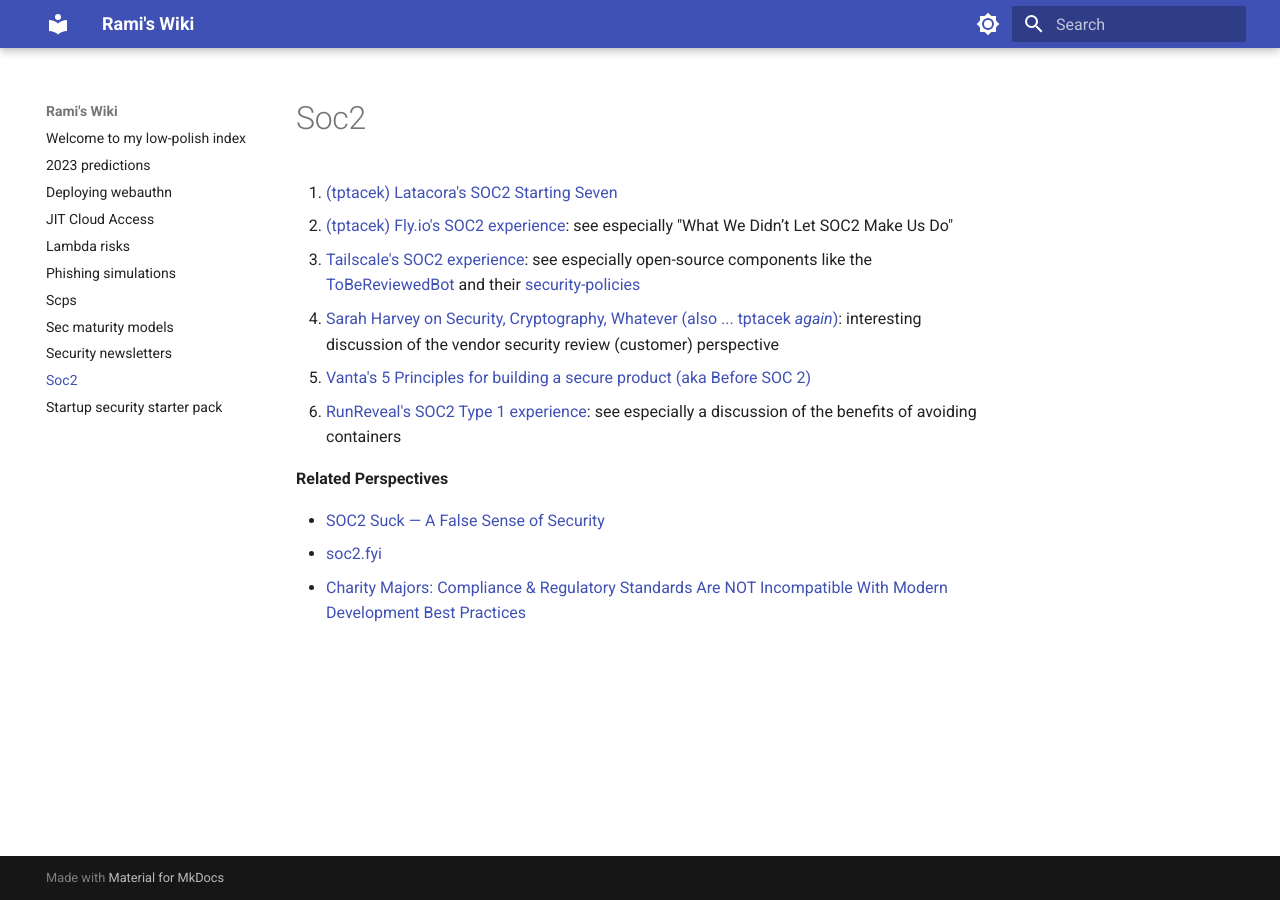
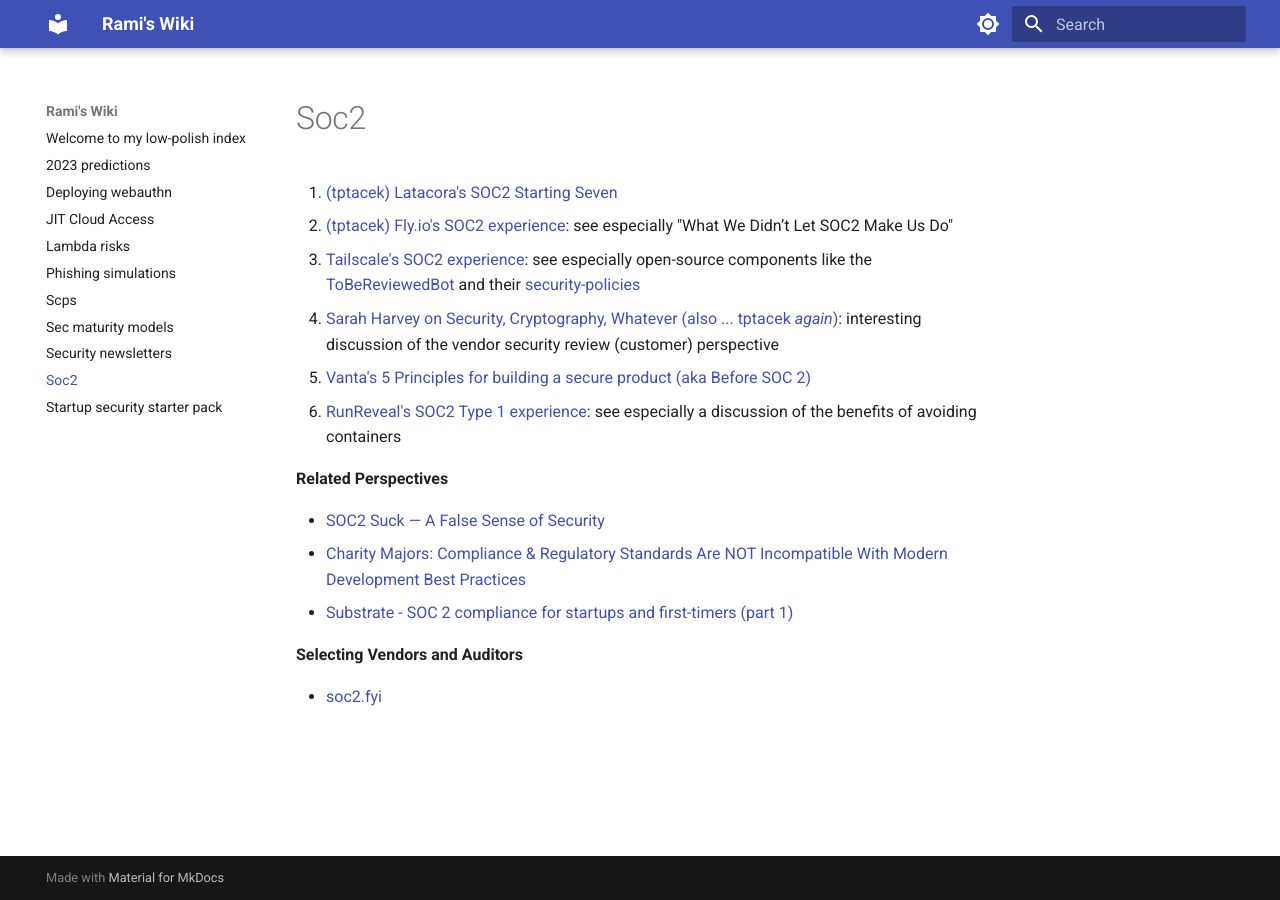
Before and after one commit to ramimac/wiki, an MkDocs documentation site: the page built from docs/soc2.md, in a window 1280 px wide. Built offline with MkDocs 1.6.1 and Material for MkDocs 9.7.7, drawn with Linux system fonts in a browser that asks for light colours.

Commit message:
Fixes #38: Substrate SOC2 and refactor

```diff
--- a/docs/soc2.md
+++ b/docs/soc2.md
@@ -12,5 +12,9 @@
 **Related Perspectives**
 
 * [SOC2 Suck — A False Sense of Security](https://medium.com/@reid.huyssen/soc2-suck-a-false-sense-of-security-5852a2c080ff)
+* [Charity Majors:  Compliance & Regulatory Standards Are NOT Incompatible With Modern Development Best Practices](https://speakerdeck.com/charity/compliance-and-regulatory-standards-are-not-incompatible-with-modern-development-best-practices)
+* [Substrate - SOC 2 compliance for startups and first-timers (part 1)](https://blog.substrate.tools/soc2-part1/)
+
+**Selecting Vendors and Auditors**
+
 * [soc2.fyi](https://soc2.fyi)
-* [Charity Majors:  Compliance & Regulatory Standards Are NOT Incompatible With Modern Development Best Practices](https://speakerdeck.com/charity/compliance-and-regulatory-standards-are-not-incompatible-with-modern-development-best-practices)
```
